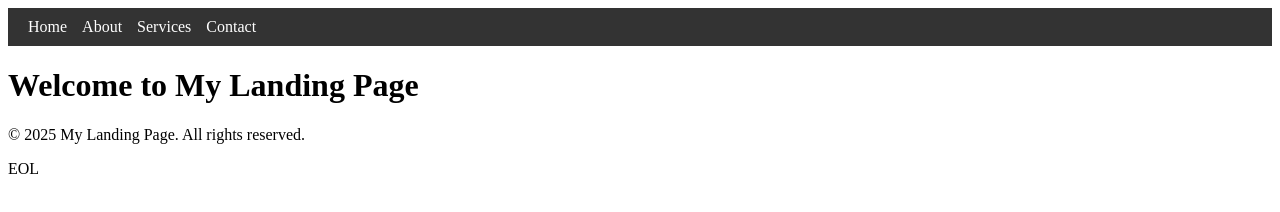
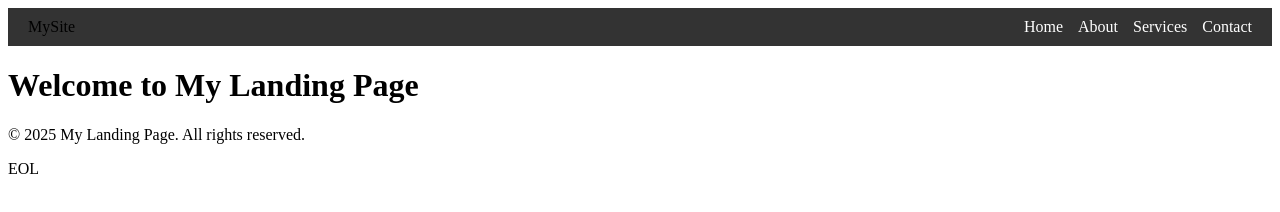
Before and after one commit to uzumaki1201/landing-page, a plain HTML site: page index.html in a window 1280 px wide. Drawn offline with Linux system fonts and the light colour scheme.

Commit message:
Fix issues found during PR review

```diff
--- a/index.html
+++ b/index.html
@@ -8,13 +8,14 @@
 </head>
 <body>
 <nav>
-    <ul class="nav-menu">
+    <div class="logo">MySite</div>
+    <ul class="nav-menu" id="nav-menu">
         <li><a href="#">Home</a></li>
         <li><a href="#">About</a></li>
         <li><a href="#">Services</a></li>
         <li><a href="#">Contact</a></li>
     </ul>
-    <button class="menu-toggle">☰</button>
+    <button class="menu-toggle" id="menu-toggle">&#9776;</button>
 </nav>
     <h1>Welcome to My Landing Page</h1>
     <script src="js/main.js"></script>
```
